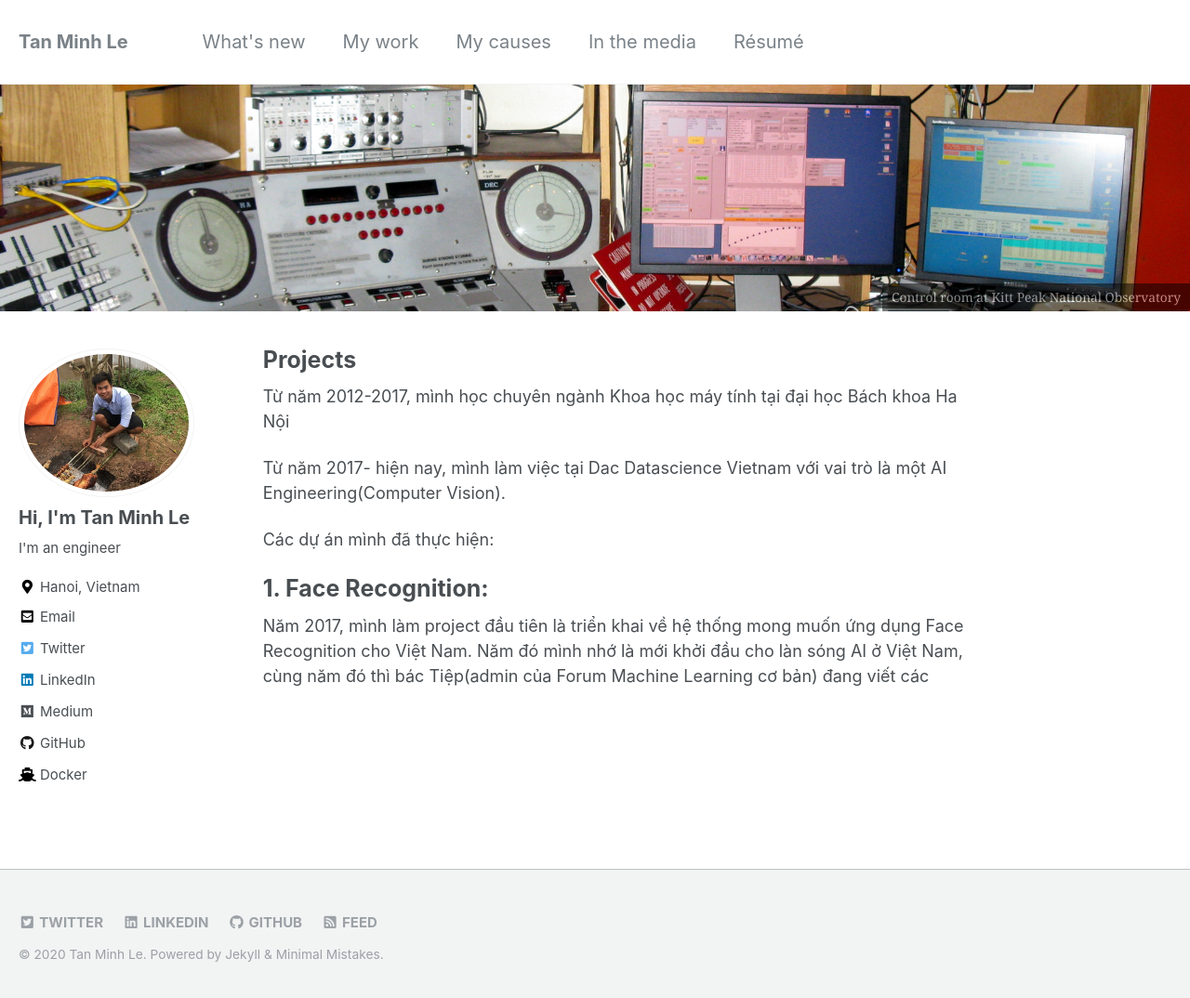
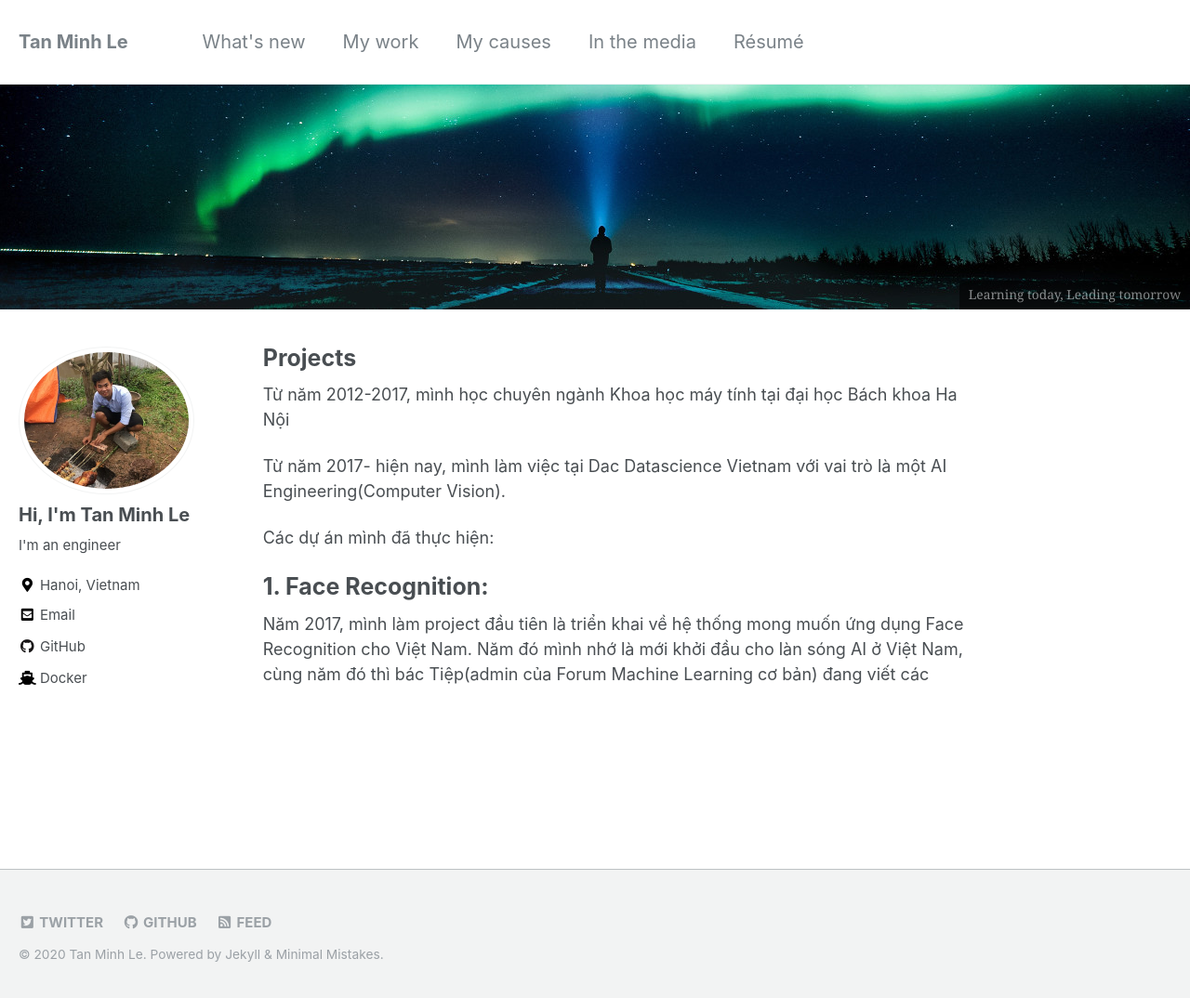
Before and after one commit to mtpatter/tanle2694.github.io, a Jekyll site: the page built from _pages/projects.md, in a window 1280 px wide and 1078 px high. Shown: the top 1074 px of the window at 93% size. Built offline with Jekyll 4.4.1, drawn with Linux system fonts in a browser that asks for light colours; nearby versions of some CDN libraries.

Commit message:
change image

```diff
--- a/_config.yml
+++ b/_config.yml
@@ -95,14 +95,14 @@ author:
   keybase          :
   instagram        :
   lastfm           :
-  linkedin         : mariatpatterson
-  medium           : maria.t.patterson
+  linkedin         :
+  medium           :
   pinterest        :
   soundcloud       :
   stackoverflow    : # "123456/username" (the last part of your profile url, e.g. http://stackoverflow.com/users/123456/username)
   steam            :
   tumblr           :
-  twitter          : OpenSciPinay
+  twitter          :
   vine             :
   weibo            :
   xing             :
--- a/_pages/projects.md
+++ b/_pages/projects.md
@@ -3,8 +3,8 @@ layout: single
 permalink: /projects/
 title: Projects
 header:
-  image: /assets/images/telops.jpg
-  caption: "Control room at Kitt Peak National Observatory"
+  image: /assets/images/awesome_s.jpg
+  caption: "Learning today, Leading tomorrow"
 ---
 
 
```
